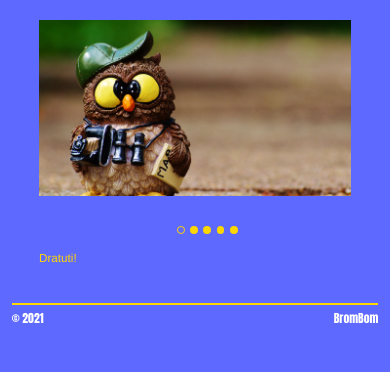
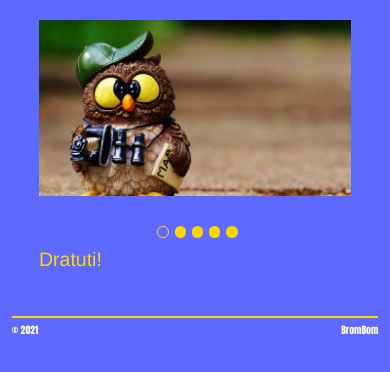
Before and after one commit to BromBom/cssMemSlider, a plain HTML site: page cssMemSlider/index.html in a window 390 px wide. Both pictures are taken after a click on the element 180 px from the left and 229 px from the top of the page. Drawn offline with Linux system fonts and the light colour scheme.

Commit message:
fix: fix js code for slider-buttons 2021-10-17 11:58:18

```diff
--- a/cssMemSlider/css/style.css
+++ b/cssMemSlider/css/style.css
@@ -10,7 +10,7 @@ html {
 
 body {
     font-family:'Franklin Gothic Medium', 'Arial Narrow', Arial, sans-serif;
-    font-size: 3vw;
+    font-size: 2.5vw;
     color: gold;
     background-color: rgb(94, 105, 255);
 }
@@ -24,7 +24,7 @@ body {
     display: flex;
     flex-direction: column;
     width: 100%;
-    overflow: hidden;
+
 }
 /*----------------------slider-container-----------------------*/
 
@@ -79,7 +79,7 @@ body {
 .text {
     position: relative;
     display: none;
-    animation: 0.5s ease-in-out;
+    animation: 0.3s ease-in-out;
 }
 
 .active-text,
@@ -107,8 +107,8 @@ body {
 
 .slider-button {
     margin: 3%;
-    width: 2vw;
-    height: 2vw;
+    width: 1.5vw;
+    height: 1.5vw;
     background-color: gold;
     border-radius: 50%;
     cursor: pointer;
@@ -199,11 +199,17 @@ body {
     }
 
     .button-box {
-        margin-bottom: 5%;
+        margin-bottom: 3%;
     }
 
     .title {
+        align-self: flex-start;
         width: 100%;
-        align-self: flex-start;
+        font-size: 5vw;
+    }
+
+    .slider-button {
+        width: 3vw;
+        height: 3vw;
     }
 }
--- a/cssMemSlider/js/slider.js
+++ b/cssMemSlider/js/slider.js
@@ -33,7 +33,6 @@ function showSlide(direction) {
     texts[slideIndex].addEventListener('animationend', function() {
         this.classList.remove('next-text', direction);
         this.classList.add('active-text');
-        isEnabled = true;
     })
 }
 
@@ -58,17 +57,27 @@ function nextSlide(x) {
 }
 
 buttons[0].addEventListener('click', function() {
-    previousSlide(1);
+    if (isEnabled && (buttons[0].className !== 'slider-button active-slider-button')) {
+        previousSlide(1);
+    }
 });
 buttons[1].addEventListener('click', function() {
-    previousSlide(2);
+    if (isEnabled && (buttons[1].className !== 'slider-button active-slider-button')) {
+        previousSlide(2);
+    }
 });
 buttons[2].addEventListener('click', function() {
-    previousSlide(3);
+    if (isEnabled && (buttons[2].className !== 'slider-button active-slider-button')) {
+        previousSlide(3);
+    }
 });
 buttons[3].addEventListener('click', function() {
-    previousSlide(4);
+    if (isEnabled && (buttons[3].className !== 'slider-button active-slider-button')) {
+        previousSlide(4);
+    }
 });
 buttons[4].addEventListener('click', function() {
-    previousSlide(0);
+    if (isEnabled && (buttons[4].className !== 'slider-button active-slider-button')) {
+        previousSlide(0);
+    }
 });
```
